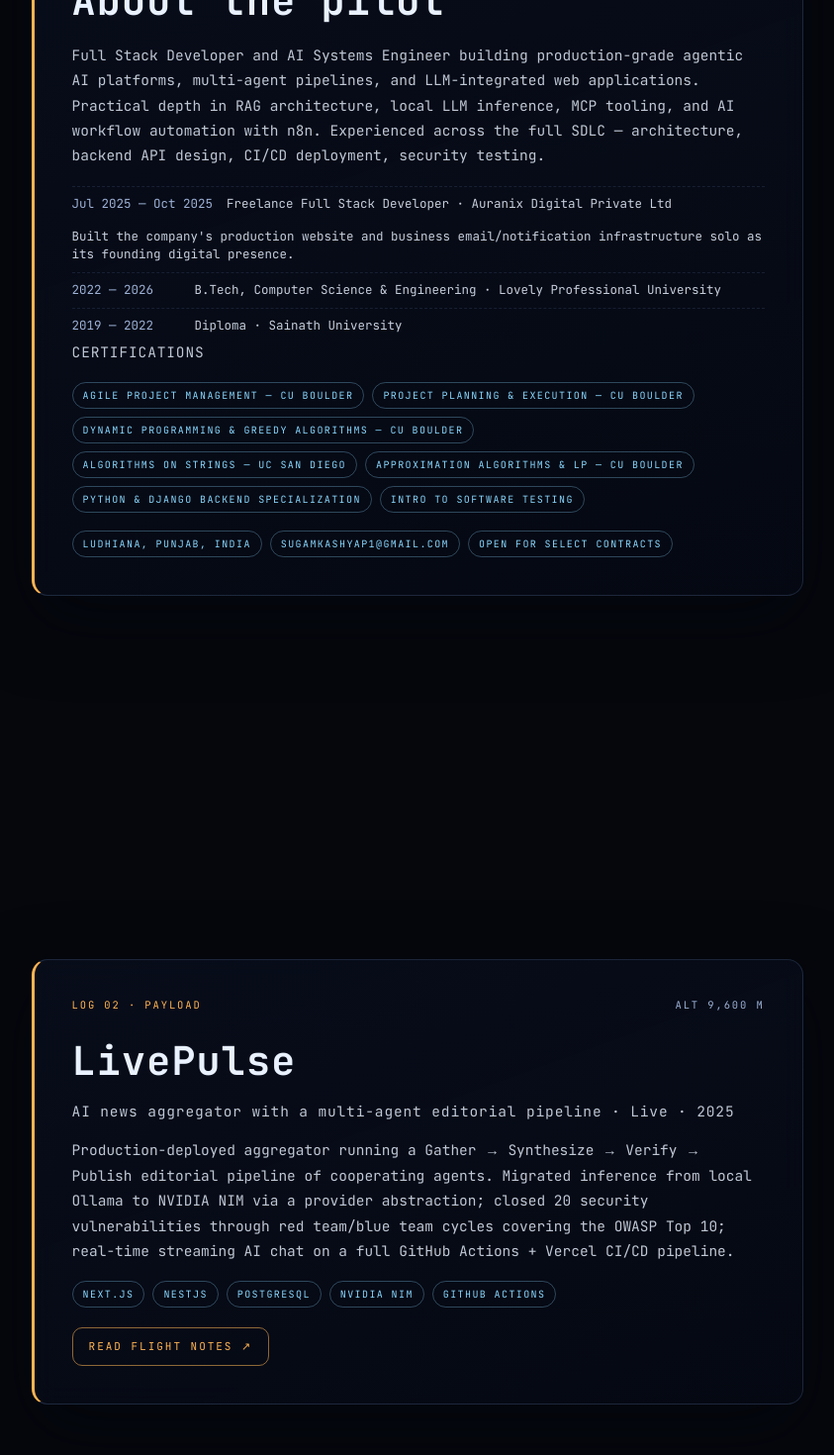
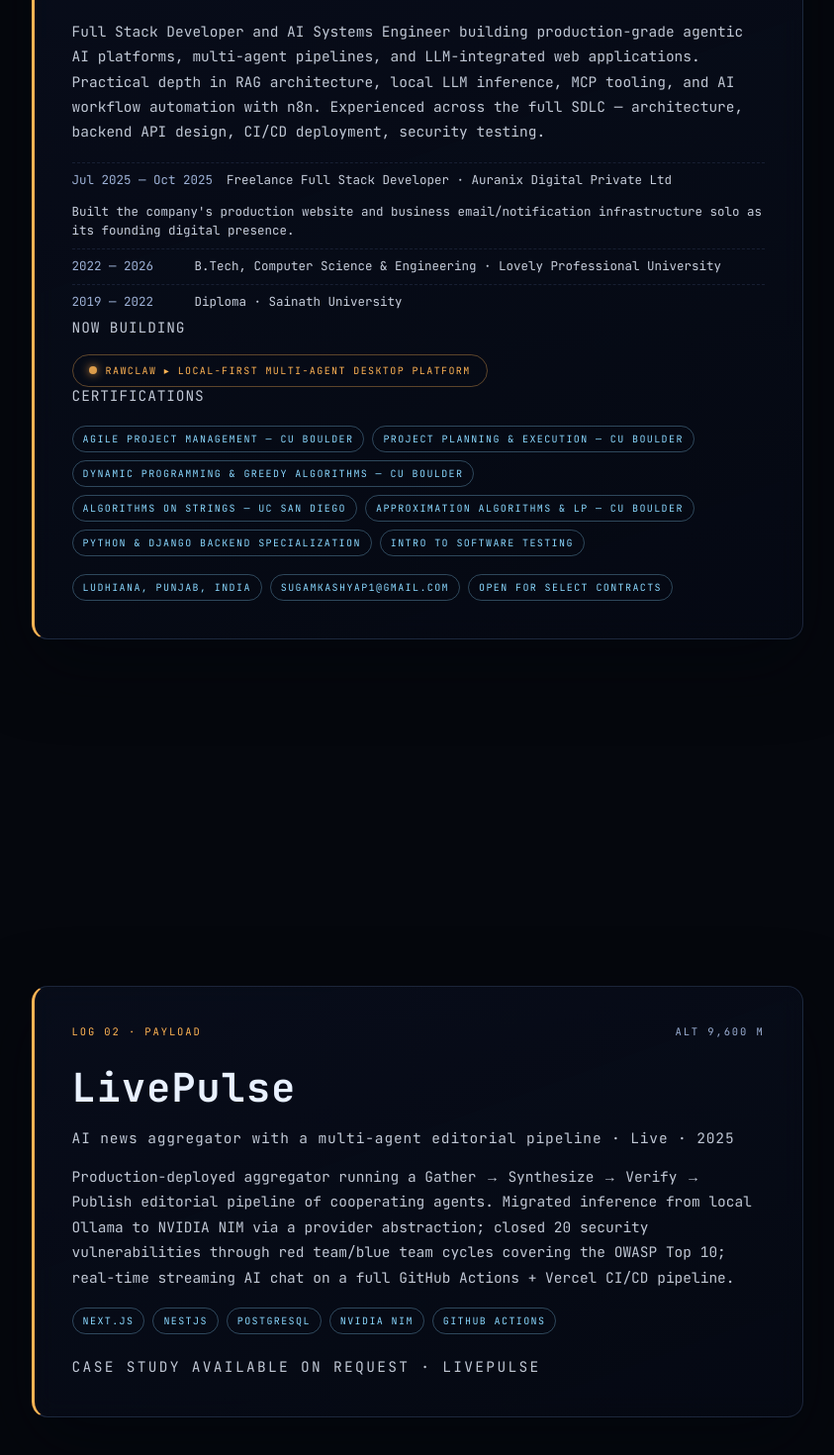
Before and after one commit to SugamKashyap05/portfolio, a Next.js app: page /portfolio/ in a window 1280 px wide. Shown: the part 1022-2492 px from the top of the page at 99% size, without its empty margins (58-901 px from the left). Built offline with nearby package versions, Linux system fonts and the light colour scheme.

Commit message:
feat: now-building chip, muted case notes, full social meta and person schema

```diff
--- a/app/globals.css
+++ b/app/globals.css
@@ -653,6 +653,25 @@
   color: #10131c;
 }
 
+.case-note {
+  margin-top: 20px;
+  font-size: 10.5px;
+  letter-spacing: 0.16em;
+  color: var(--dim);
+}
+
+.building-chip {
+  display: inline-flex;
+  align-items: center;
+  gap: 9px;
+  font-size: 10px;
+  letter-spacing: 0.14em;
+  color: var(--amber);
+  border: 1px solid rgba(255, 180, 84, 0.35);
+  padding: 8px 16px;
+  border-radius: 999px;
+}
+
 .actions {
   display: flex;
   gap: 12px;
--- a/app/layout.tsx
+++ b/app/layout.tsx
@@ -17,9 +17,46 @@
   display: "swap",
 });
 
+const siteUrl = "https://sugamkashyap05.github.io/portfolio/";
+const metaTitle = `${site.name} — ${site.role}`;
+const metaDescription = `${site.name} — full stack developer and AI systems engineer. A scroll-driven ascent from misty dawn launch to the edge of space.`;
+
 export const metadata: Metadata = {
-  title: `${site.name} — ${site.role}`,
-  description: `${site.name} — full stack developer and AI systems engineer. A scroll-driven ascent from misty dawn launch to the edge of space.`,
+  metadataBase: new URL(siteUrl),
+  title: metaTitle,
+  description: metaDescription,
+  alternates: {
+    canonical: "/",
+  },
+  openGraph: {
+    type: "website",
+    url: siteUrl,
+    siteName: "Sugam Kashyap — Portfolio",
+    title: metaTitle,
+    description: metaDescription,
+    locale: "en_US",
+  },
+  twitter: {
+    card: "summary",
+    title: metaTitle,
+    description: metaDescription,
+  },
+};
+
+const personSchema = {
+  "@context": "https://schema.org",
+  "@type": "Person",
+  name: site.name,
+  jobTitle: site.role,
+  email: `mailto:${site.email}`,
+  url: siteUrl,
+  sameAs: [site.socials[0].href, site.socials[1].href],
+  address: {
+    "@type": "PostalAddress",
+    addressLocality: "Ludhiana",
+    addressRegion: "Punjab",
+    addressCountry: "IN",
+  },
 };
 
 export const viewport: Viewport = {
@@ -32,6 +69,10 @@
   return (
     <html lang="en" className={`${mono.variable} ${sans.variable}`} suppressHydrationWarning>
       <body className="bg-void font-body text-signal-ink antialiased">
+        <script
+          type="application/ld+json"
+          dangerouslySetInnerHTML={{ __html: JSON.stringify(personSchema) }}
+        />
         {children}
       </body>
     </html>
--- a/components/sections/AboutLog.tsx
+++ b/components/sections/AboutLog.tsx
@@ -1,7 +1,7 @@
 "use client";
 
 import LogEntry from "@/components/sections/LogEntry";
-import { certifications, logAlts, site } from "@/lib/constants";
+import { certifications, logAlts, nowBuilding, site } from "@/lib/constants";
 
 export default function AboutLog() {
   return (
@@ -45,6 +45,13 @@
           <span className="xp-role">Diploma · Sainath University</span>
         </li>
       </ul>
+      <p className="role">NOW BUILDING</p>
+      <div className="building-chip">
+        <span className="livedot" />
+        <span>
+          {nowBuilding.name.toUpperCase()} ▸ {nowBuilding.note.toUpperCase()}
+        </span>
+      </div>
       <p className="role">CERTIFICATIONS</p>
       <ul className="chips">
         {certifications.map((c) => (
--- a/components/sections/ProjectLogs.tsx
+++ b/components/sections/ProjectLogs.tsx
@@ -25,9 +25,7 @@
               <li key={t}>{t.toUpperCase()}</li>
             ))}
           </ul>
-          <a className="btn" href={`#${p.id}`} onClick={(e) => e.preventDefault()}>
-            READ FLIGHT NOTES ↗
-          </a>
+          <p className="case-note">CASE STUDY AVAILABLE ON REQUEST · {p.title.toUpperCase()}</p>
         </LogEntry>
       ))}
     </>
--- a/lib/constants.ts
+++ b/lib/constants.ts
@@ -66,6 +66,11 @@
   },
 ] satisfies readonly Project[];
 
+export const nowBuilding = {
+  name: "RawClaw",
+  note: "Local-first multi-agent desktop platform",
+} as const;
+
 export const skillGauges = [
   { label: "TypeScript · React/Next", value: 90 },
   { label: "Node · NestJS · FastAPI", value: 86 },
```
